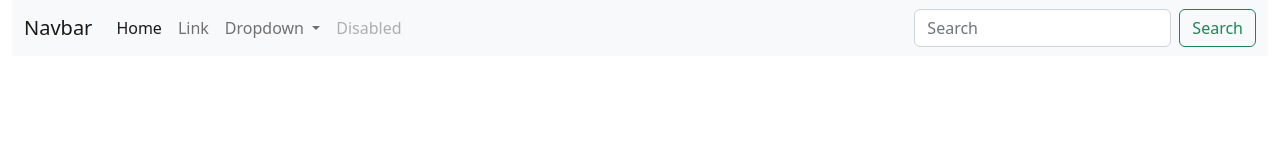
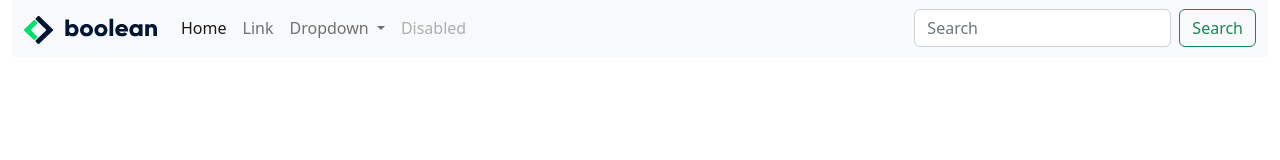
Before and after one commit to Knil88/html-css-bootstrap-dashboard, a plain HTML site: page html-css-bootstrap-dashboard(bootstrap-version)/index.html in a window 1280 px wide. Drawn offline with nearby package versions, Linux system fonts and the light colour scheme.

Commit message:
inserimento navbar e logo boolean

```diff
--- a/html-css-bootstrap-dashboard(bootstrap-version)/index.html
+++ b/html-css-bootstrap-dashboard(bootstrap-version)/index.html
@@ -13,7 +13,7 @@
         <header>
             <nav class="navbar navbar-expand-lg bg-light">
                 <div class="container-fluid">
-                  <a class="navbar-brand" href="#">Navbar</a>
+                  <a class="navbar-brand" href="#"><img src="img/logo.svg" alt=""></a>
                   <button class="navbar-toggler" type="button" data-bs-toggle="collapse" data-bs-target="#navbarSupportedContent" aria-controls="navbarSupportedContent" aria-expanded="false" aria-label="Toggle navigation">
                     <span class="navbar-toggler-icon"></span>
                   </button>
```
